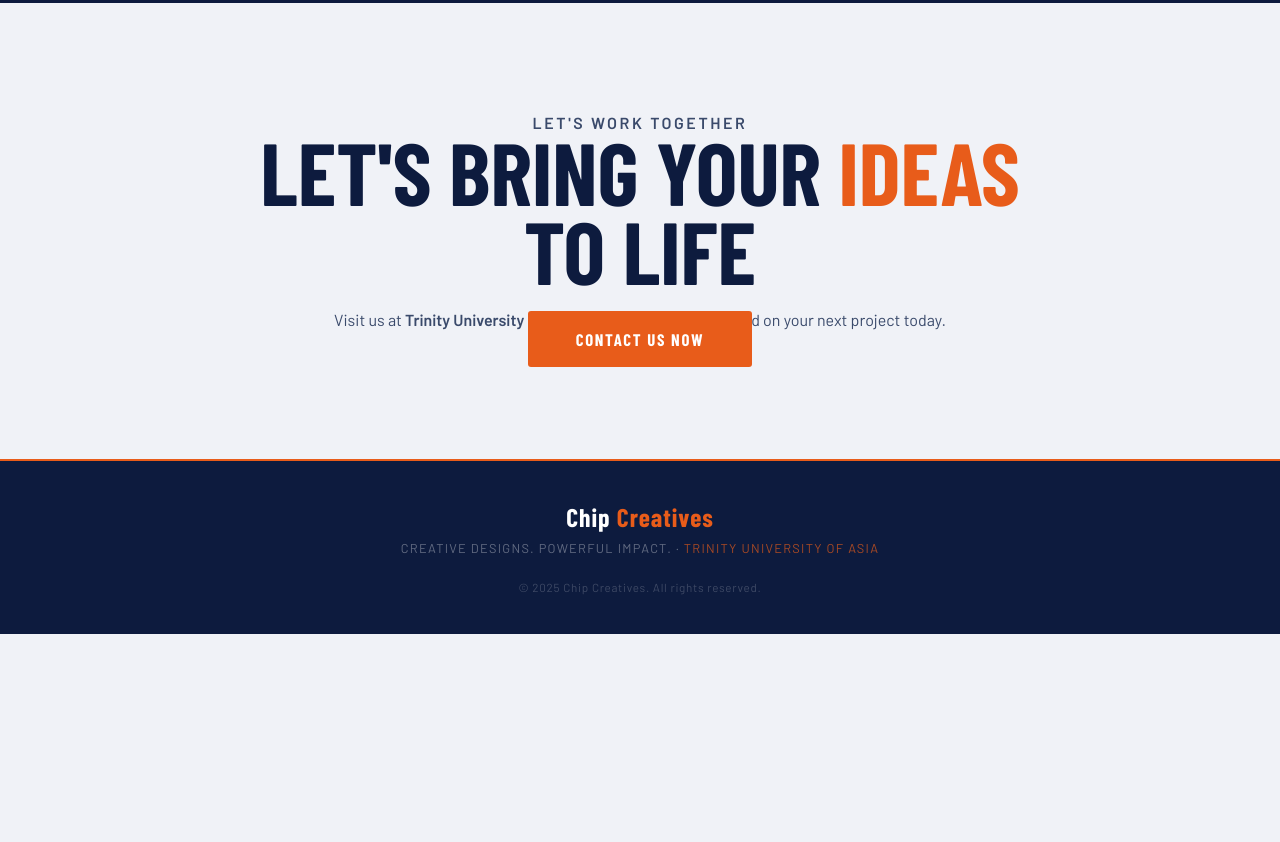
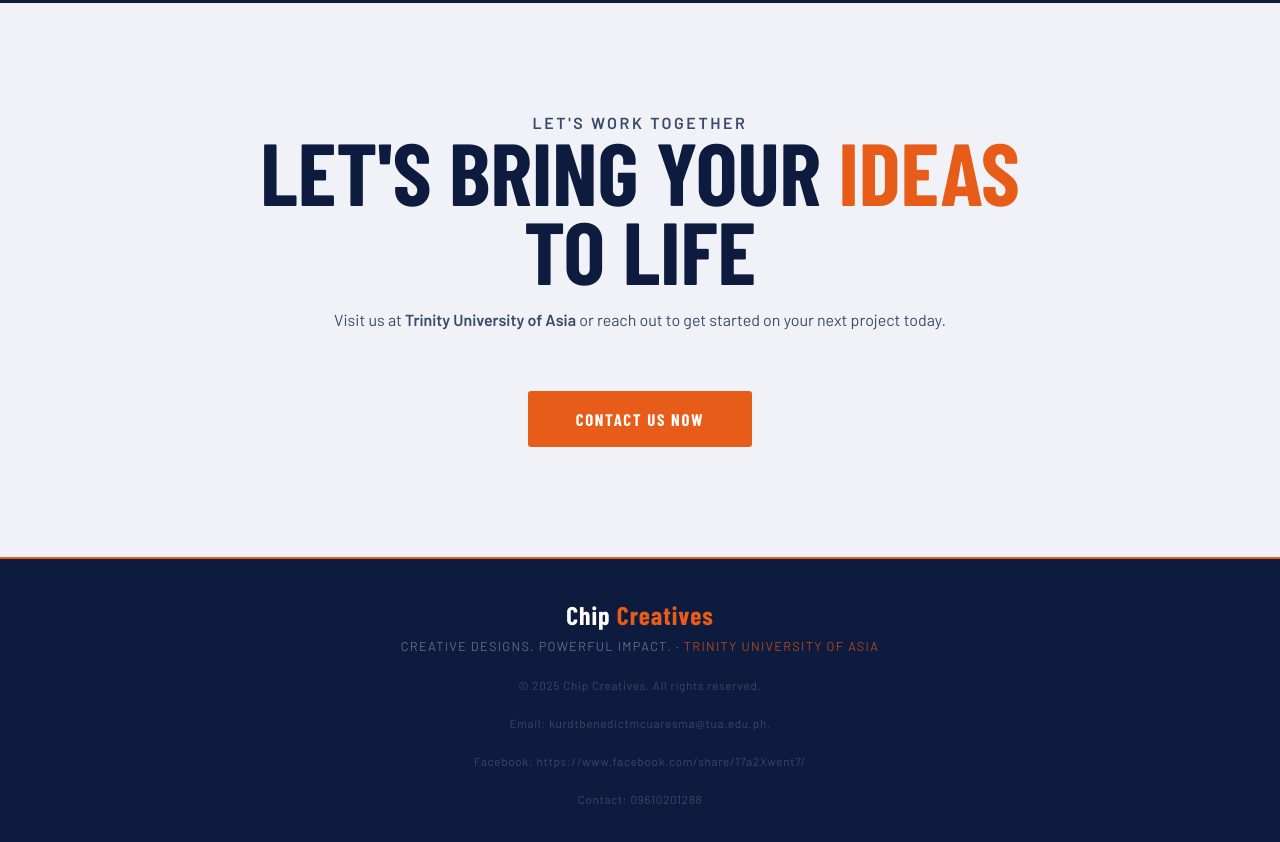
Before and after one commit to saulynavilla-prog/Design-Solutions, a plain HTML site: page index.html in a window 1280 px wide. Shown: the part 2608-3450 px from the top of the page. Before the commit the page ends 3242 px from the top, so only its background shows below. Drawn offline with nearby package versions, Linux system fonts and the light colour scheme; a web font is replaced by a local one.

Commit message:
Add files via upload

```diff
--- a/index.html
+++ b/index.html
@@ -526,7 +526,8 @@
   <p class="section-label anim" style="margin: 0 auto;">Let's Work Together</p>
   <h2 class="section-title anim">Let's Bring Your <span class="accent">Ideas</span> to Life</h2>
   <p>Visit us at <strong>Trinity University of Asia</strong> or reach out to get started on your next project today.</p>
-  <a href="mailto:hello@chipcreatives.com" class="btn-primary">Contact Us Now</a>
+  <br><br>
+  <a href="mailto:hello@chipcreatives.com" class="btn-primary" style="margin-top: 24px; display: inline-block;">Contact Us Now</a>
 </section>
 
 <!-- FOOTER -->
@@ -534,6 +535,9 @@
   <div class="footer-logo">Chip <span>Creatives</span></div>
   <p class="footer-sub">Creative Designs. Powerful Impact. · <a href="#">Trinity University of Asia</a></p>
   <p class="footer-copy">© 2025 Chip Creatives. All rights reserved.</p>
+  <p class="footer-copy">Email: kurdtbenedictmcuaresma@tua.edu.ph.   </p>
+  <p class="footer-copy">Facebook: https://www.facebook.com/share/17a2Xwent7/</p>
+  <p class="footer-copy">Contact: 09610201288</p>
 </footer>
 
 <script>
```
